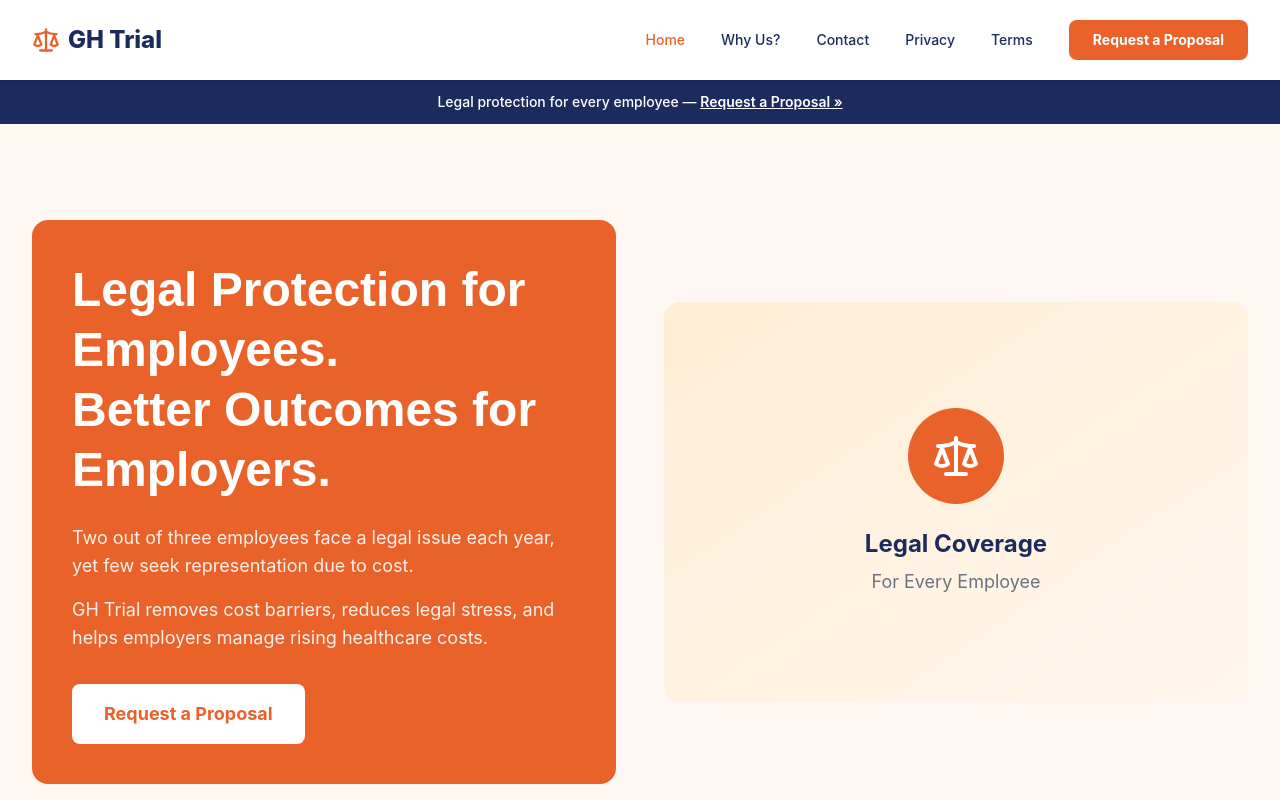
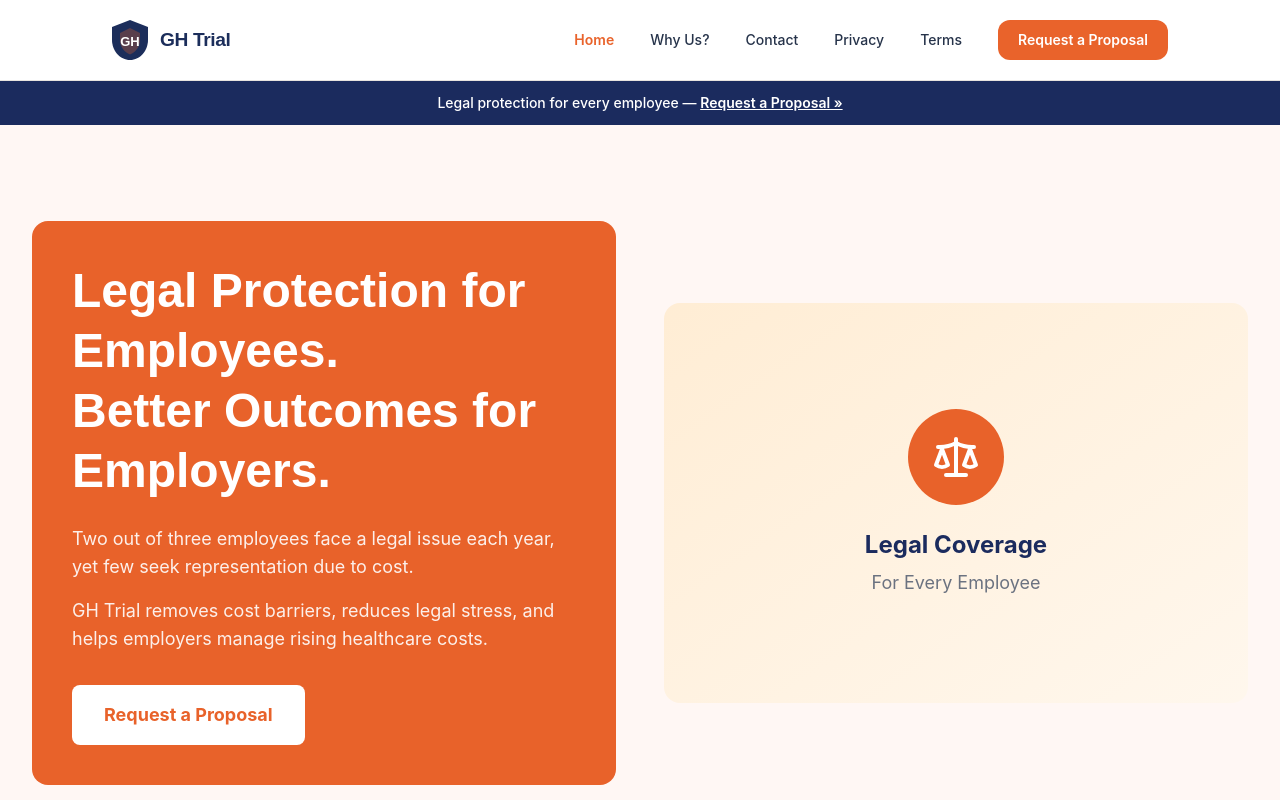
Before and after one commit to Textingman/bume-ghtrial, a Next.js app: page / in a window 1280 px wide. Shown: the top 800 px of the page. Built offline with nearby package versions, Linux system fonts and the light colour scheme.

Commit message:
brand: redesign navbar with shield logo, Manrope typography, mobile menu

```diff
--- a/app/components/Navbar.tsx
+++ b/app/components/Navbar.tsx
@@ -2,31 +2,100 @@
 
 import Link from 'next/link';
 import { usePathname } from 'next/navigation';
-import { Scale } from 'lucide-react';
+import { useState } from 'react';
+import { Menu, X } from 'lucide-react';
 
 export default function Navbar() {
   const pathname = usePathname();
-  const linkColor = (href: string) => pathname === href ? '#E8622A' : '#1B2B5E';
+  const [mobileOpen, setMobileOpen] = useState(false);
+
+  const navLinks = [
+    { href: '/', label: 'Home' },
+    { href: '/about', label: 'Why Us?' },
+    { href: '/contact', label: 'Contact' },
+    { href: '/privacy', label: 'Privacy' },
+    { href: '/terms', label: 'Terms' },
+  ];
 
   return (
-    <nav className="bg-white shadow-sm sticky top-0 z-50">
-      <div className="max-w-7xl mx-auto px-4 sm:px-6 lg:px-8">
-        <div className="flex justify-between items-center h-20">
-          <Link href="/" className="flex items-center gap-2">
-            <Scale className="w-7 h-7" style={{ color: '#E8622A' }} />
-            <span className="text-2xl font-extrabold" style={{ color: '#1B2B5E' }}>GH Trial</span>
+    <nav className="sticky top-0 z-50 bg-white border-b" style={{ borderColor: '#E8E4DF' }}>
+      <div className="max-w-6xl mx-auto px-6 lg:px-12">
+        <div className="flex items-center justify-between h-20">
+          {/* Logo */}
+          <Link href="/" className="flex items-center gap-3">
+            {/* Shield SVG logo (inline fallback if image not loaded) */}
+            <svg width="36" height="40" viewBox="0 0 36 40" fill="none" xmlns="http://www.w3.org/2000/svg">
+              <path d="M18 0L0 7V20C0 30.5 7.8 40 18 40C28.2 40 36 30.5 36 20V7L18 0Z" fill="#1C2E5B"/>
+              <path d="M18 4L4 10V20C4 28.5 10.4 36.5 18 38C25.6 36.5 32 28.5 32 20V10L18 4Z" fill="#1C2E5B"/>
+              <path d="M18 8L8 13V20C8 26.5 12.5 32.5 18 34.5C23.5 32.5 28 26.5 28 20V13L18 8Z" fill="#E9632B" opacity="0.3"/>
+              <text x="18" y="26" textAnchor="middle" fill="white" fontSize="13" fontWeight="700" fontFamily="Manrope, sans-serif">GH</text>
+            </svg>
+            <span style={{ fontFamily: 'Manrope, sans-serif', fontWeight: 700, fontSize: '1.2rem', color: '#1C2E5B', letterSpacing: '-0.02em' }}>
+              GH Trial
+            </span>
           </Link>
-          <div className="hidden md:flex items-center space-x-1">
-            {([['/', 'Home'], ['/about', 'Why Us?'], ['/contact', 'Contact'], ['/privacy', 'Privacy'], ['/terms', 'Terms']] as [string, string][]).map(([href, label]) => (
-              <Link key={href} href={href} style={{ color: linkColor(href) }} className="hover:opacity-80 px-4 py-2 rounded-md text-sm font-medium">
+
+          {/* Desktop Nav */}
+          <div className="hidden md:flex items-center gap-1">
+            {navLinks.map(({ href, label }) => (
+              <Link
+                key={href}
+                href={href}
+                className="px-4 py-2 rounded-lg text-sm font-medium transition-colors"
+                style={{
+                  color: pathname === href ? '#E9632B' : '#26334A',
+                  fontFamily: 'Inter, sans-serif',
+                  fontWeight: pathname === href ? 600 : 500,
+                }}
+              >
                 {label}
               </Link>
             ))}
-            <Link href="/signup" className="ml-4 text-white px-6 py-2.5 rounded-lg text-sm font-bold transition-opacity hover:opacity-90" style={{ backgroundColor: '#E8622A' }}>
+            <Link
+              href="/signup"
+              className="ml-4 px-5 py-2.5 rounded-xl text-sm font-semibold text-white transition-opacity hover:opacity-90"
+              style={{ backgroundColor: '#E9632B', fontFamily: 'Inter, sans-serif' }}
+            >
               Request a Proposal
             </Link>
           </div>
+
+          {/* Mobile hamburger */}
+          <button
+            className="md:hidden p-2 rounded-lg"
+            onClick={() => setMobileOpen(!mobileOpen)}
+            style={{ color: '#1C2E5B' }}
+          >
+            {mobileOpen ? <X className="w-6 h-6" /> : <Menu className="w-6 h-6" />}
+          </button>
         </div>
+
+        {/* Mobile menu */}
+        {mobileOpen && (
+          <div className="md:hidden pb-4 border-t" style={{ borderColor: '#E8E4DF' }}>
+            <div className="pt-4 space-y-1">
+              {navLinks.map(({ href, label }) => (
+                <Link
+                  key={href}
+                  href={href}
+                  className="block px-4 py-3 rounded-lg text-sm font-medium"
+                  style={{ color: pathname === href ? '#E9632B' : '#26334A' }}
+                  onClick={() => setMobileOpen(false)}
+                >
+                  {label}
+                </Link>
+              ))}
+              <Link
+                href="/signup"
+                className="block mt-3 px-4 py-3 rounded-xl text-sm font-semibold text-white text-center"
+                style={{ backgroundColor: '#E9632B' }}
+                onClick={() => setMobileOpen(false)}
+              >
+                Request a Proposal
+              </Link>
+            </div>
+          </div>
+        )}
       </div>
     </nav>
   );
```
